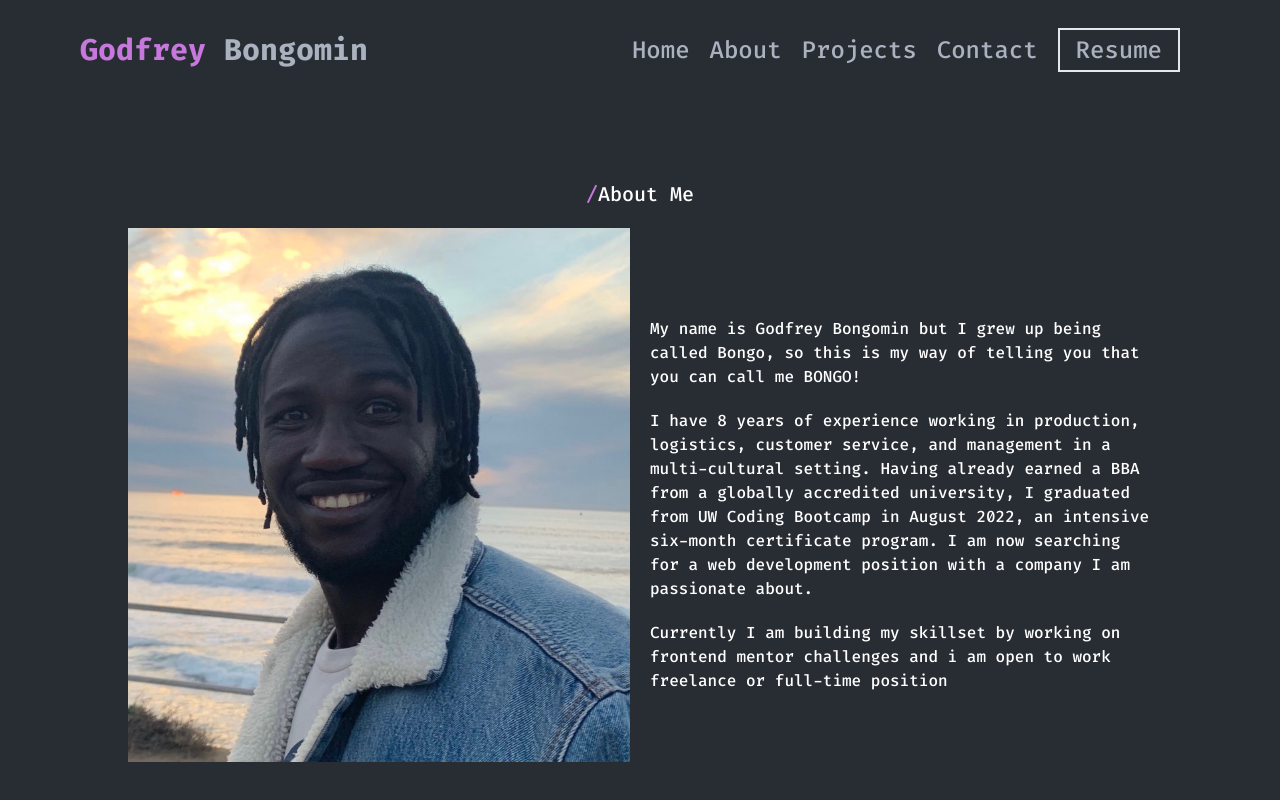
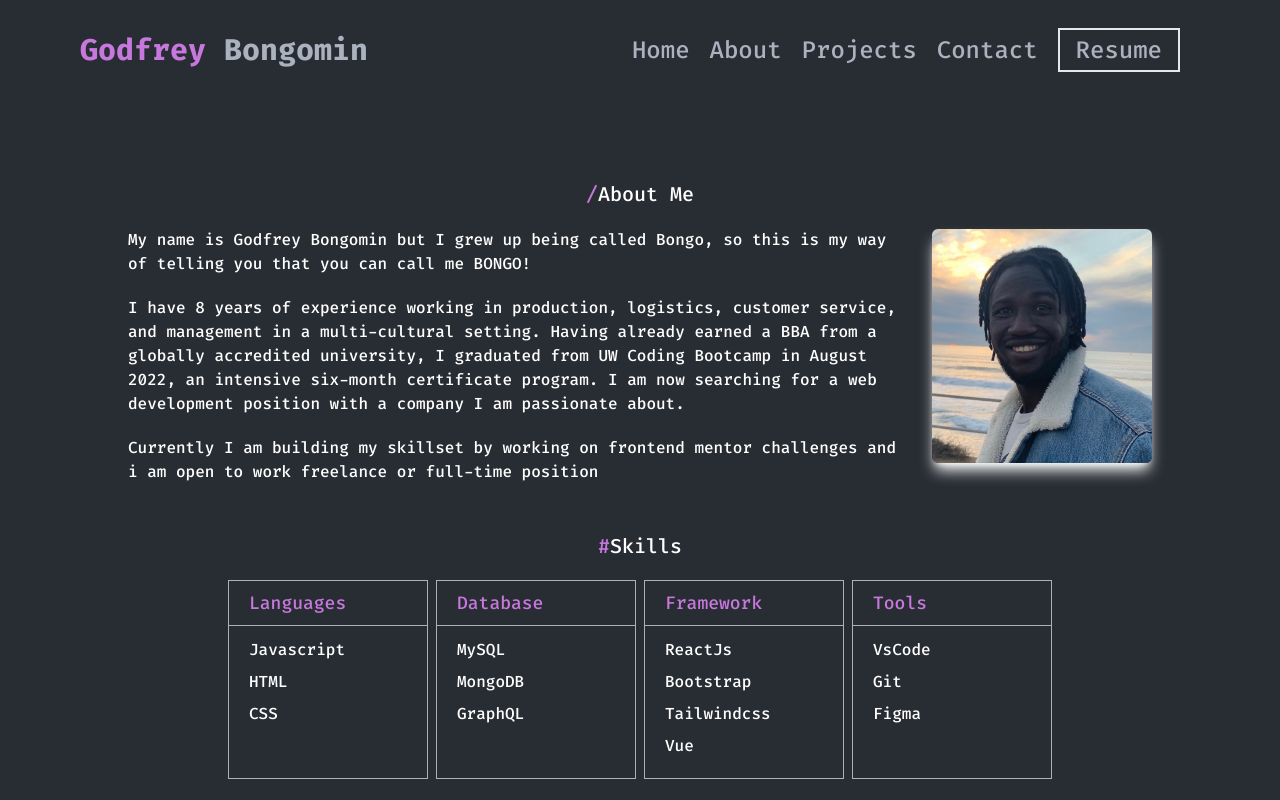
Before and after one commit to bongomin256/godfrey_bongomin, a React (Create React App) app: page /about in a window 1280 px wide. Shown: the top 800 px of the page. Built offline with nearby package versions, Linux system fonts and the light colour scheme.

Commit message:
fixing the about page display

```diff
--- a/package.json
+++ b/package.json
@@ -11,6 +11,7 @@
     "react-icons": "^4.8.0",
     "react-router-dom": "^6.11.2",
     "react-scripts": "5.0.1",
+    "tailwind-scrollbar-hide": "^1.1.7",
     "web-vitals": "^2.1.4"
   },
   "scripts": {
--- a/src/component/about/AboutMeComponent.js
+++ b/src/component/about/AboutMeComponent.js
@@ -9,10 +9,19 @@ const AboutMeComp = () => {
         <h2 className="text-xl text-center mb-5">
           <span className="text-pink-main">/</span>About Me
         </h2>
+
         <div>
-          <div className="mb-12 md:grid md:grid-cols-2 gap-5 md:items-center">
-            <div className="mb-5">
-              <img className="" src={myimage} alt="" />
+          {/* !fix md and lg display and change*/}
+          <div className="mb-12 md:flex md:gap-5 md:flex-row-reverse  md:items-center md:justify-center lg:gap-8">
+            {/* mb-12 md:flex md:gap-5 md:items-center md:justify-center */}
+            {/* md:grid md:gap-5 md:grid-cols-2 md:items-center md:justify-center */}
+            <div className="mb-5 w-full">
+              <img
+                className="md:rounded-full lg:rounded-md lg:w-[300px]  lg:hover:rotate-3 transition-all duration-300 ease-in-out rounded-md lg:shadow-lg lg:shadow-white "
+                // md:w-full  lg:w-[300px] lg:hover:rotate-3 transition-all duration-300 ease-in-out rounded-md
+                src={myimage}
+                alt=""
+              />
             </div>
             <div>
               <p className="mb-5 text-center md:text-start">
@@ -39,15 +48,16 @@ const AboutMeComp = () => {
             <h2 className="text-xl text-center mb-5">
               <span className="text-pink-main">#</span>Skills
             </h2>
-            <div className="md:grid md:grid-cols-4 gap-2">
+            <div className="">
+              <div className="w-full overflow-x-scroll scroll whitespace-nowrap scroll-smooth scrollbar-hide  flex gap-2 md:justify-center">
                 {data.skills &&
                   data.skills.map((skill) => (
                     <div
                       key={skill.title}
-                    className="border border-gray-main mb-5 "
+                      className="border border-gray-main  w-[200px] cursor-pointer"
                     >
                       <div className="border-b border-b-gray-main">
-                      <h3 className="text-lg pl-5 py-2 text-pink-main capitalize">
+                        <h3 className="text-lg px-5 py-2 text-pink-main capitalize">
                           {skill.title}
                         </h3>
                       </div>
@@ -66,6 +76,7 @@ const AboutMeComp = () => {
             </div>
           </div>
         </div>
+      </div>
     </section>
   );
 };
--- a/src/component/navBar/Navbar.js
+++ b/src/component/navBar/Navbar.js
@@ -37,6 +37,7 @@ const Navbar = () => {
                 ? "right-0 block "
                 : "right-[-750px] md:right-[-1020px] lg:right-0 "
             }`}
+            onClick={() => setOpen(false)}
           >
             {Links.map((link) => (
               <li
--- a/tailwind.config.js
+++ b/tailwind.config.js
@@ -12,5 +12,5 @@ module.exports = {
       },
     },
   },
-  plugins: [],
+  plugins: [require("tailwind-scrollbar-hide")],
 };
```
Also changed, not shown: 1 other file (tests, documents, lock files or other folders). Lines whose indentation alone changed are shown as unchanged.
